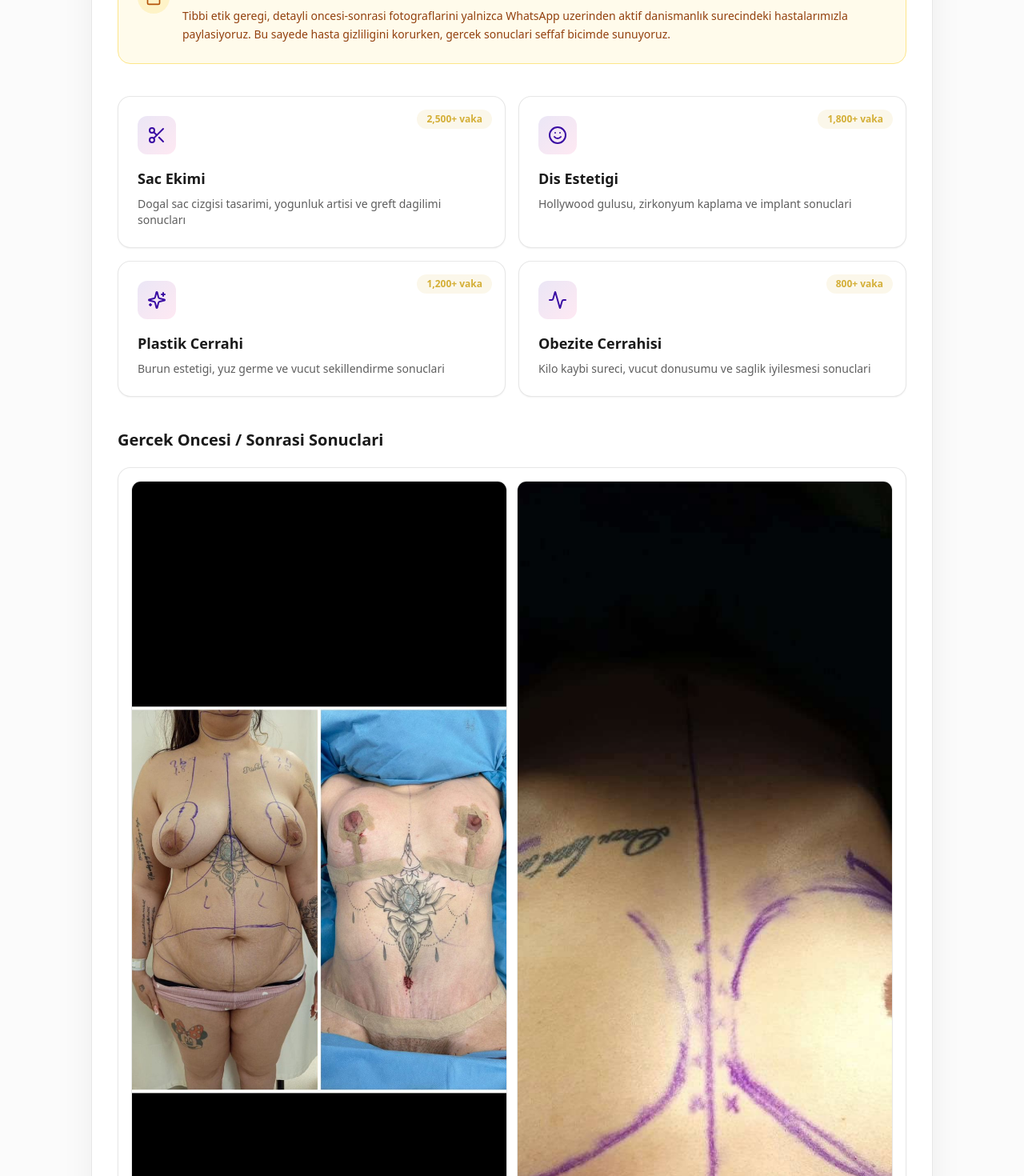
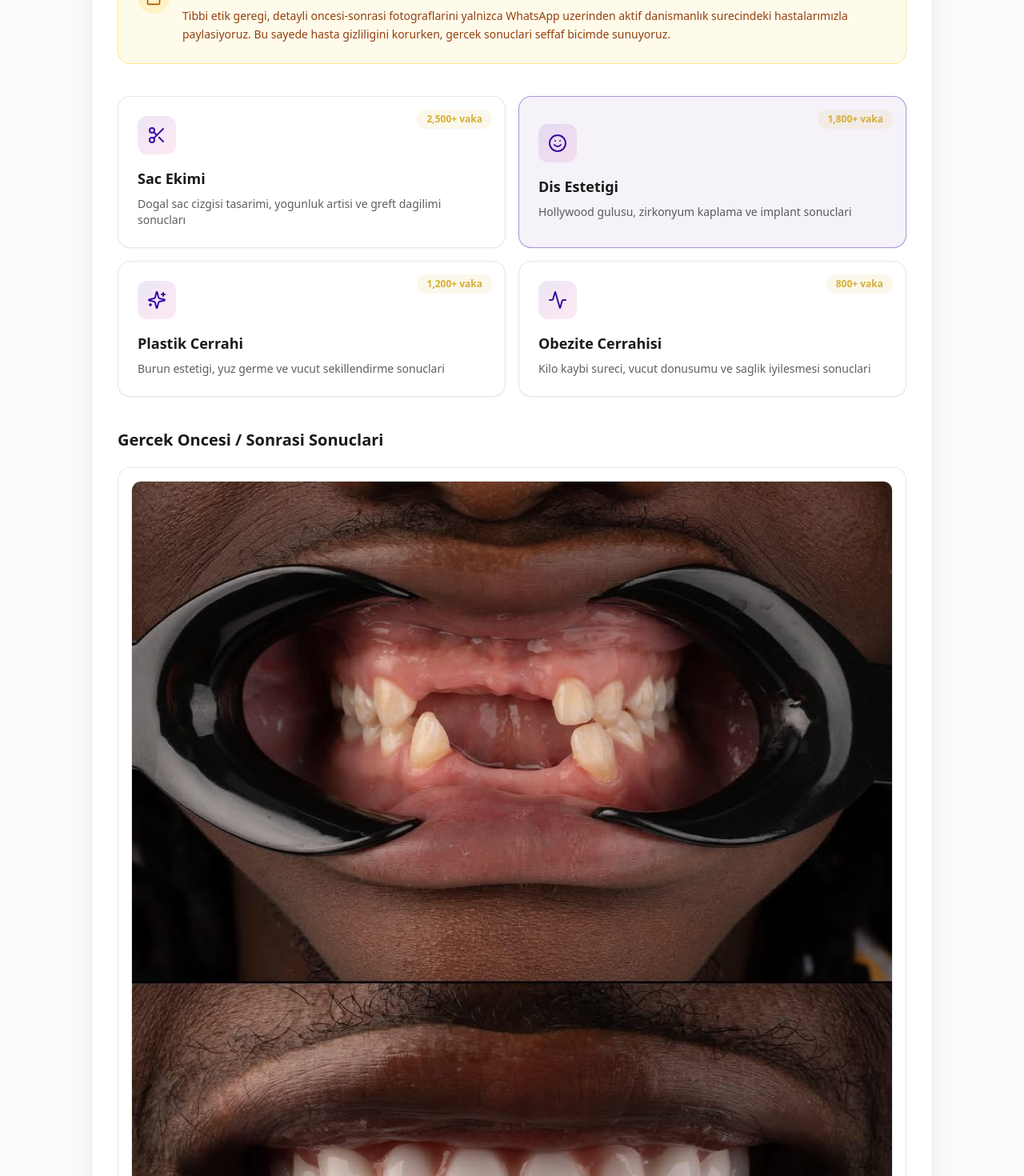
Before and after one commit to ibrahimtkmz/newlifehealth, a Next.js app: page /before-after in a window 1280 px wide. Shown: the part 520-1990 px from the top of the page at 80% size. Built offline with nearby package versions, Linux system fonts and the light colour scheme.

Commit message:
Expand numbered dental gallery entries

```diff
--- a/app/before-after/page.jsx
+++ b/app/before-after/page.jsx
@@ -1,53 +1,51 @@
 "use client";
 
+import { useMemo, useState } from "react";
 import InnerPageLayout from "../components/InnerPageLayout";
 import { useLanguage } from "../components/LanguageProvider";
 import { Lock, MessageCircle, ShieldCheck, Scissors, Smile, Sparkles, Activity } from "lucide-react";
 
 const BEFORE_AFTER_CASES = [
   {
-    before: "/WhatsApp Image 2026-04-10 at 13.16.11.jpeg",
-    after: "/WhatsApp Image 2026-04-10 at 13.16.11 (1).jpeg"
+    treatment: "dental",
+    before: "/1.jpeg"
   },
   {
-    before: "/WhatsApp Image 2026-04-10 at 13.16.12.jpeg",
-    after: "/WhatsApp Image 2026-04-10 at 13.16.12 (1).jpeg"
+    treatment: "dental",
+    before: "/2.jpeg"
   },
   {
-    before: "/WhatsApp Image 2026-04-10 at 13.16.13.jpeg",
-    after: "/WhatsApp Image 2026-04-10 at 13.16.13 (1).jpeg"
+    treatment: "dental",
+    before: "/3.jpeg"
   },
   {
-    before: "/WhatsApp Image 2026-04-10 at 13.16.14.jpeg",
-    after: "/WhatsApp Image 2026-04-10 at 13.16.14 (1).jpeg"
+    treatment: "dental",
+    before: "/4.jpeg"
   },
   {
-    before: "/WhatsApp Image 2026-04-14 at 12.35.19.jpeg",
-    after: "/WhatsApp Image 2026-04-14 at 12.35.19 (1).jpeg"
+    treatment: "dental",
+    before: "/5.jpeg"
   },
   {
-    before: "/WhatsApp Image 2026-04-14 at 12.35.20.jpeg",
-    after: "/WhatsApp Image 2026-04-14 at 12.35.20 (1).jpeg"
+    treatment: "dental",
+    before: "/6.jpeg"
   },
   {
-    before: "/WhatsApp Image 2026-04-14 at 12.35.22.jpeg",
-    after: "/WhatsApp Image 2026-04-14 at 12.35.22 (1).jpeg"
+    treatment: "dental",
+    before: "/7.jpeg"
   },
   {
-    before: "/WhatsApp Image 2026-04-14 at 12.35.23.jpeg",
-    after: "/WhatsApp Image 2026-04-14 at 12.35.23 (1).jpeg"
+    treatment: "dental",
+    before: "/8.jpeg"
   },
   {
-    before: "/WhatsApp Image 2026-04-14 at 12.35.25.jpeg",
-    after: "/WhatsApp Image 2026-04-14 at 12.35.25 (1).jpeg"
+    treatment: "dental",
+    before: "/9.jpeg"
   },
   {
-    before: "/WhatsApp Image 2026-04-14 at 12.35.27.jpeg",
-    after: "/WhatsApp Image 2026-04-14 at 12.35.27 (1).jpeg"
-  },
-  {
-    before: "/WhatsApp Image 2026-04-14 at 12.35.28.jpeg",
-    after: "/WhatsApp Image 2026-04-14 at 12.35.28 (1).jpeg"
+    treatment: "dental",
+    before: "/10.jpeg",
+    after: "/10-1.jpeg"
   }
 ];
 
@@ -60,24 +58,28 @@ const CONTENT = {
     privacyText: "Tibbi etik geregi, detayli oncesi-sonrasi fotograflarini yalnizca WhatsApp uzerinden aktif danismanlık surecindeki hastalarımızla paylasiyoruz. Bu sayede hasta gizliligini korurken, gercek sonuclari seffaf bicimde sunuyoruz.",
     categories: [
       {
+        key: "hair",
         icon: Scissors,
         title: "Sac Ekimi",
         description: "Dogal sac cizgisi tasarimi, yogunluk artisi ve greft dagilimi sonucları",
         cases: "2,500+ vaka"
       },
       {
+        key: "dental",
         icon: Smile,
         title: "Dis Estetigi",
         description: "Hollywood gulusu, zirkonyum kaplama ve implant sonuclari",
         cases: "1,800+ vaka"
       },
       {
+        key: "plastic",
         icon: Sparkles,
         title: "Plastik Cerrahi",
         description: "Burun estetigi, yuz germe ve vucut sekillendirme sonuclari",
         cases: "1,200+ vaka"
       },
       {
+        key: "bariatric",
         icon: Activity,
         title: "Obezite Cerrahisi",
         description: "Kilo kaybi sureci, vucut donusumu ve saglik iyilesmesi sonuclari",
@@ -112,24 +114,28 @@ const CONTENT = {
     privacyText: "In accordance with medical ethics, we share detailed before-and-after photos only with patients in active consultation via WhatsApp. This way, we protect patient privacy while transparently presenting real results.",
     categories: [
       {
+        key: "hair",
         icon: Scissors,
         title: "Hair Transplant",
         description: "Natural hairline design, density increase and graft distribution results",
         cases: "2,500+ cases"
       },
       {
+        key: "dental",
         icon: Smile,
         title: "Dental Aesthetics",
         description: "Hollywood smile, zirconium veneer and implant results",
         cases: "1,800+ cases"
       },
       {
+        key: "plastic",
         icon: Sparkles,
         title: "Plastic Surgery",
         description: "Rhinoplasty, facelift and body contouring results",
         cases: "1,200+ cases"
       },
       {
+        key: "bariatric",
         icon: Activity,
         title: "Bariatric Surgery",
         description: "Weight loss journey, body transformation and health improvement results",
@@ -164,24 +170,28 @@ const CONTENT = {
     privacyText: "В соответствии с медицинской этикой мы делимся подробными фотографиями до/после только с пациентами на активной консультации через WhatsApp. Так мы защищаем конфиденциальность пациентов, при этом прозрачно представляя реальные результаты.",
     categories: [
       {
+        key: "hair",
         icon: Scissors,
         title: "Пересадка волос",
         description: "Дизайн естественной линии роста волос, увеличение плотности и результаты распределения графтов",
         cases: "2,500+ случаев"
       },
       {
+        key: "dental",
         icon: Smile,
         title: "Эстетика зубов",
         description: "Голливудская улыбка, циркониевые виниры и результаты имплантации",
         cases: "1,800+ случаев"
       },
       {
+        key: "plastic",
         icon: Sparkles,
         title: "Пластическая хирургия",
         description: "Ринопластика, подтяжка лица и контурирование тела",
         cases: "1,200+ случаев"
       },
       {
+        key: "bariatric",
         icon: Activity,
         title: "Бариатрическая хирургия",
         description: "Путь к снижению веса, трансформация тела и улучшение здоровья",
@@ -215,6 +225,11 @@ const whatsappNumber = "905000000000";
 export default function BeforeAfterPage() {
   const { lang } = useLanguage();
   const t = CONTENT[lang] || CONTENT.tr;
+  const [selectedTreatment, setSelectedTreatment] = useState("dental");
+  const filteredCases = useMemo(
+    () => BEFORE_AFTER_CASES.filter((item) => item.treatment === selectedTreatment),
+    [selectedTreatment]
+  );
 
   const openWhatsApp = () => {
     const message = lang === 'tr'
@@ -248,8 +263,17 @@ export default function BeforeAfterPage() {
           <div className="grid gap-4 sm:grid-cols-2">
             {t.categories.map((category) => {
               const Icon = category.icon;
+              const isActive = selectedTreatment === category.key;
               return (
-                <div key={category.title} className="group relative overflow-hidden rounded-2xl border border-[#1A1A1A]/10 bg-white p-6 shadow-sm transition hover:shadow-md">
+                <button
+                  key={category.title}
+                  onClick={() => setSelectedTreatment(category.key)}
+                  className={`group relative overflow-hidden rounded-2xl border p-6 text-left shadow-sm transition hover:shadow-md ${
+                    isActive
+                      ? "border-[#3a0ca3]/40 bg-[#3a0ca3]/5"
+                      : "border-[#1A1A1A]/10 bg-white"
+                  }`}
+                >
                   <div className="absolute right-4 top-4 rounded-full bg-[#D4AF37]/10 px-3 py-1 text-xs font-semibold text-[#D4AF37]">
                     {category.cases}
                   </div>
@@ -258,7 +282,7 @@ export default function BeforeAfterPage() {
                   </div>
                   <h3 className="text-lg font-semibold text-[#1A1A1A]">{category.title}</h3>
                   <p className="mt-2 text-sm text-[#1A1A1A]/70">{category.description}</p>
-                </div>
+                </button>
               );
             })}
           </div>
@@ -267,10 +291,10 @@ export default function BeforeAfterPage() {
         <section>
           <h2 className="mb-5 text-xl font-semibold text-[#1A1A1A]">{t.galleryTitle}</h2>
           <div className="space-y-4">
-            {BEFORE_AFTER_CASES.map((item, index) => (
-              <div key={`${item.before}-${item.after}`} className="rounded-2xl border border-[#1A1A1A]/10 bg-white p-3 shadow-sm sm:p-4">
-                <div className="grid grid-cols-1 gap-3 sm:grid-cols-2">
-                  <div className="overflow-hidden rounded-xl border border-[#1A1A1A]/10">
+            {filteredCases.map((item, index) => (
+              <div key={`${item.before}-${item.after || "single"}`} className="rounded-2xl border border-[#1A1A1A]/10 bg-white p-3 shadow-sm sm:p-4">
+                <div className={`grid grid-cols-1 gap-3 ${item.after ? "sm:grid-cols-2" : ""}`}>
+                  <div className={`overflow-hidden rounded-xl border border-[#1A1A1A]/10 ${!item.after ? "sm:col-span-2" : ""}`}>
                     <img
                       src={encodeURI(item.before)}
                       alt={`Before result ${index + 1}`}
@@ -278,10 +302,11 @@ export default function BeforeAfterPage() {
                       loading="lazy"
                     />
                     <p className="border-t border-[#1A1A1A]/10 bg-[#FBFBFB] px-3 py-2 text-center text-xs font-semibold uppercase tracking-wide text-[#1A1A1A]/70">
-                      Before
+                      {item.after ? "Before" : "Before / After"}
                     </p>
                   </div>
 
+                  {item.after && (
                     <div className="overflow-hidden rounded-xl border border-[#1A1A1A]/10">
                       <img
                         src={encodeURI(item.after)}
@@ -293,9 +318,19 @@ export default function BeforeAfterPage() {
                         After
                       </p>
                     </div>
+                  )}
                 </div>
               </div>
             ))}
+            {!filteredCases.length && (
+              <div className="rounded-2xl border border-dashed border-[#1A1A1A]/20 bg-[#FBFBFB] px-4 py-8 text-center text-sm text-[#1A1A1A]/70">
+                {lang === "tr"
+                  ? "Bu tedavi kategorisi icin su an yayinlanmis bir before/after gorseli bulunmuyor."
+                  : lang === "ru"
+                  ? "Для этой категории лечения сейчас нет опубликованных фото до/после."
+                  : "There are currently no published before/after images for this treatment category."}
+              </div>
+            )}
           </div>
         </section>
 
```
Lines whose indentation alone changed are shown as unchanged.
